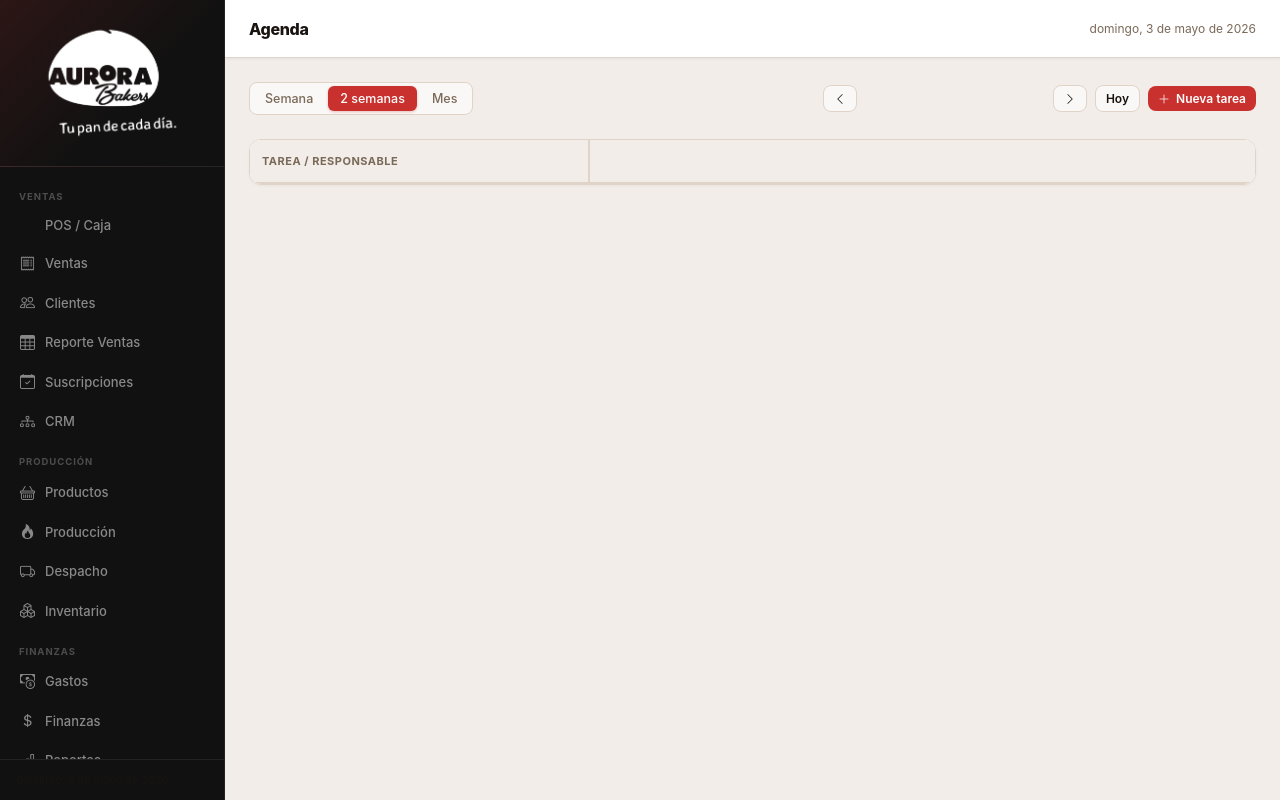
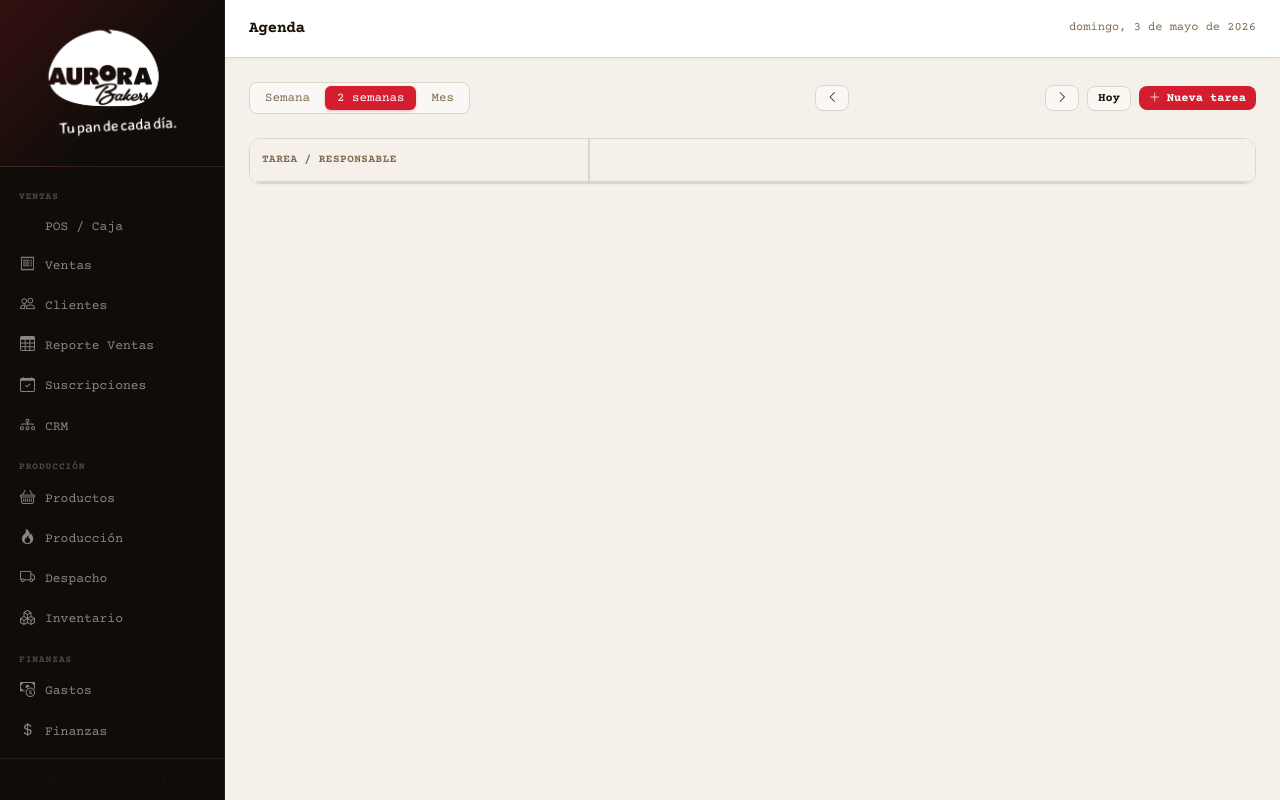
Before and after one commit to nwalbaum-prog/aurora-ventas, a Flask app: page /agenda in a window 1280 px wide. Run offline with Flask 3, Linux system fonts and the light colour scheme; the visitor is signed in with stand-in values (Sample User, id 1).

Commit message:
style: aplicar manual de marca AURORA Bakers (enero 2026)
Colores oficiales del manual de lineamientos graficos:
- Fuego #d41e2f — rojo primario (accent, danger, active)
- Corteza #816b50 — cafe calido (muted, secondary)
- Miga #f5f1ea — crema (background)
- Horno #e17d34 — naranja (aurora/secondary accent)
- Oliva #729763 — verde (success)
- Sol #e8b036 — amarillo (warning)
- Cielo #4995aa — azul (info)

Tipografia: Courier Prime 400/700 (Google Fonts)
theme-color y manifest actualizados a #d41e2f

Co-Authored-By: Claude Sonnet 4.6 <noreply@anthropic.com>

```diff
--- a/static/css/style.css
+++ b/static/css/style.css
@@ -1,31 +1,36 @@
-/* Aurora Bakers — dashboard — paleta oficial */
+/* Aurora Bakers — Manual de Lineamientos Gráficos, enero 2026 */
+/* Paleta principal: Fuego #d41e2f · Corteza #816b50 · Miga #e4e1d7 */
+/* Paleta extendida: Horno #e17d34 · Sol #e8b036 · Cielo #4995aa · Oliva #729763 */
+/* Tipografía: Courier Prime 400/700 (Google Fonts) */
+@import url('https://fonts.googleapis.com/css2?family=Courier+Prime:ital,wght@0,400;0,700;1,400&display=swap');
+
 :root {
-  /* Área de contenido — fondo blanco/crema */
-  --bg:          #f2ede8;
+  /* ── Fondos — inspirados en Miga ────────────────────────── */
+  --bg:          #f5f1ea;   /* miga suavizado */
   --bg-card:     #ffffff;
-  --bg-input:    #faf8f6;
-  --border:      #e0d4c8;
-  --text:        #1a1410;
-  --muted:       #7a6958;
+  --bg-input:    #faf8f4;
+  --border:      #ddd6c8;   /* miga oscuro */
+  --text:        #1a1208;   /* negro cálido */
+  --muted:       #816b50;   /* corteza — color oficial */
 
-  /* Aurora Bakers rojo oficial */
-  --accent:      #C8312E;
-  --accent-h:    #a82826;
-  --accent-dim:  rgba(200,49,46,.1);
+  /* ── Fuego — color primario de marca ────────────────────── */
+  --accent:      #d41e2f;   /* fuego oficial */
+  --accent-h:    #b01826;
+  --accent-dim:  rgba(212,30,47,.1);
 
-  /* Trigo dorado (lema "Tu pan de cada día") */
-  --aurora:      #9B7A50;
-  --aurora-dim:  rgba(155,122,80,.12);
+  /* ── Horno — naranja secundario (paleta extendida) ───────── */
+  --aurora:      #e17d34;   /* horno oficial */
+  --aurora-dim:  rgba(225,125,52,.12);
 
-  /* Estados funcionales — ajustados a fondo claro */
-  --success:     #1e7e42;
-  --success-dim: rgba(30,126,66,.1);
-  --warning:     #b87a10;
-  --warning-dim: rgba(184,122,16,.1);
-  --danger:      #c83030;
-  --danger-dim:  rgba(200,48,48,.1);
-  --info:        #1d66b0;
-  --info-dim:    rgba(29,102,176,.1);
+  /* ── Estados usando paleta extendida oficial ─────────────── */
+  --success:     #527a3b;   /* oliva #729763 oscurecido para legibilidad */
+  --success-dim: rgba(114,151,99,.13);
+  --warning:     #966b00;   /* sol #e8b036 oscurecido */
+  --warning-dim: rgba(232,176,54,.15);
+  --danger:      #d41e2f;   /* fuego */
+  --danger-dim:  rgba(212,30,47,.1);
+  --info:        #2d7d96;   /* cielo #4995aa oscurecido */
+  --info-dim:    rgba(73,149,170,.13);
 
   --sw:  225px;
   --th:  58px;
@@ -37,8 +42,8 @@
 
 body {
   background:var(--bg); color:var(--text);
-  font-family:-apple-system,BlinkMacSystemFont,'Segoe UI',Roboto,sans-serif;
-  font-size:13.5px; line-height:1.5;
+  font-family:'Courier Prime','Courier New',Courier,monospace;
+  font-size:13.5px; line-height:1.55;
 }
 a { color:inherit; text-decoration:none; }
 
@@ -50,11 +55,11 @@ a { color:inherit; text-decoration:none; }
   --border:     rgba(255,255,255,.08);
   --bg-card:    #111111;
   --bg-input:   #1e1e1e;
-  --accent-dim: rgba(200,49,46,.2);
+  --accent-dim: rgba(212,30,47,.2);
 
   position:fixed; top:0; left:0;
   width:var(--sw); height:100vh;
-  background:#111111;
+  background:#100d09;
   border-right:1px solid rgba(255,255,255,.07);
   display:flex; flex-direction:column; z-index:100;
 }
@@ -207,7 +212,7 @@ a { color:inherit; text-decoration:none; }
   font-family:inherit;
 }
 .filter-tab:hover  { color:var(--text); }
-.filter-tab.active { background:var(--accent); color:#fff; box-shadow:0 1px 3px rgba(200,49,46,.3); }
+.filter-tab.active { background:var(--accent); color:#fff; box-shadow:0 1px 3px rgba(212,30,47,.3); }
 
 .btn-ghost { background:transparent; color:var(--muted); border:1px solid var(--border); }
 .btn-ghost:hover { border-color:var(--muted); color:var(--text); }
--- a/templates/base.html
+++ b/templates/base.html
@@ -4,7 +4,7 @@
   <meta charset="UTF-8">
   <meta name="viewport" content="width=device-width, initial-scale=1.0">
   <title>{% block title %}Aurora Bakers{% endblock %}</title>
-  <meta name="theme-color" content="#c8914a">
+  <meta name="theme-color" content="#d41e2f">
   <meta name="mobile-web-app-capable" content="yes">
   <meta name="apple-mobile-web-app-capable" content="yes">
   <meta name="apple-mobile-web-app-status-bar-style" content="black-translucent">
```
Also changed, not shown: other parts of static/css/style.css (+14 -14 lines), static/manifest.json.
